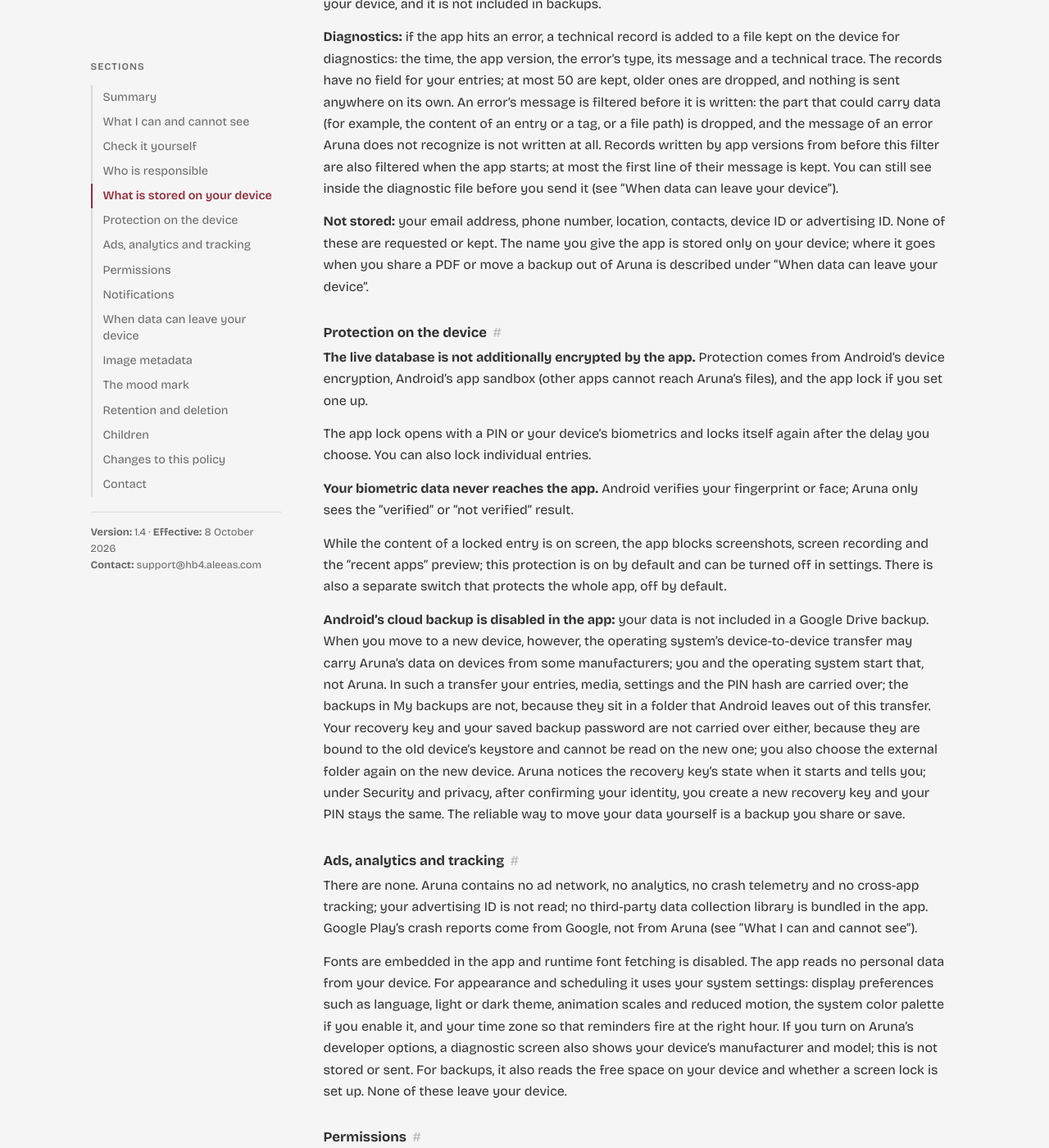
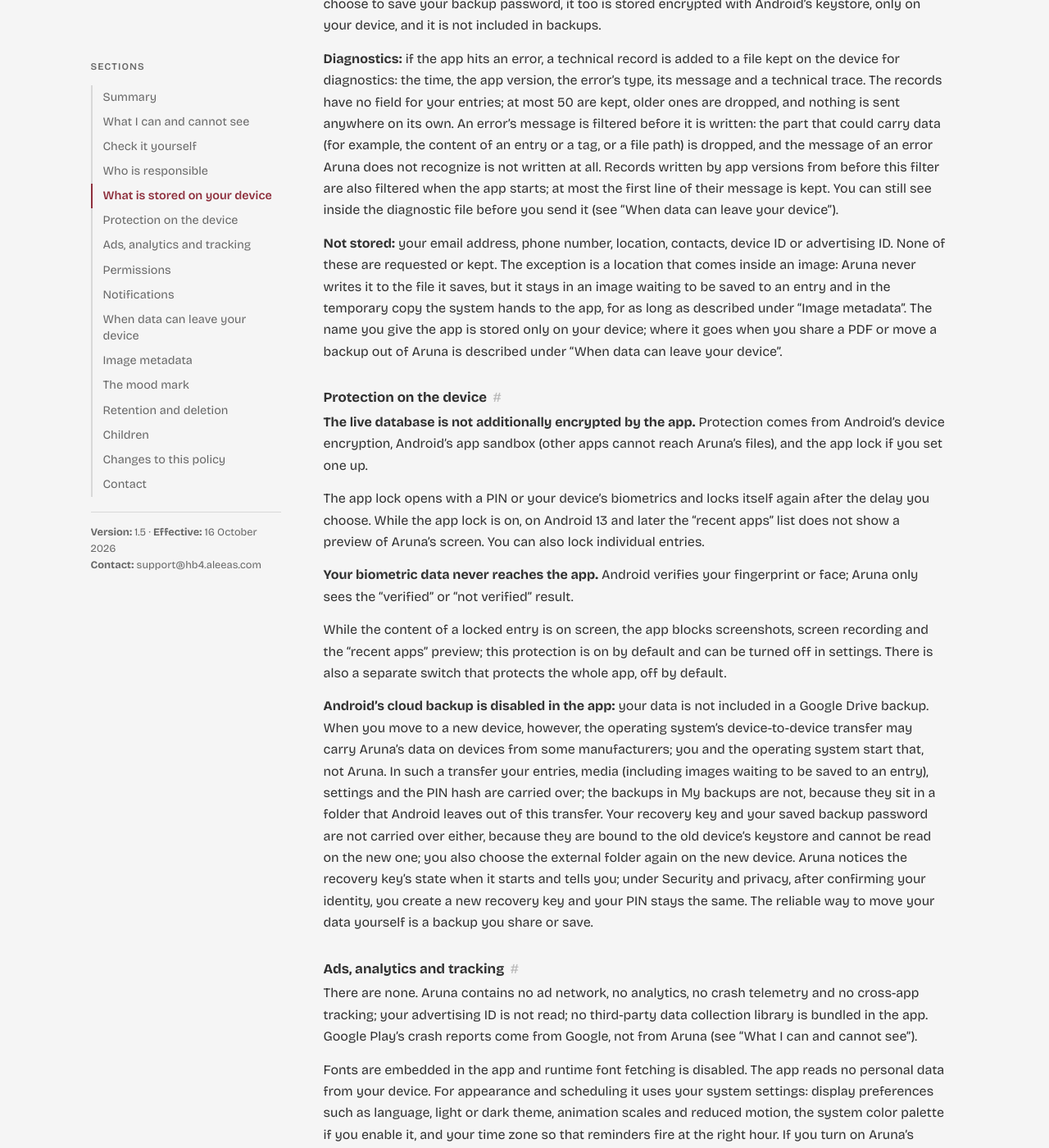
Before and after one commit to HB4sri/aruna-web, a Jekyll site: the page built from gizlilik.md, in a window 1280 px wide and 1400 px high, scrolled down 4150 px. Shown: the whole window at 82% size. Built offline with Jekyll 4.4.1, drawn with Linux system fonts in a browser that asks for light colours; our own code applies the rules of GitHub Pages for plain Markdown files; some of the changed text lies outside the part shown.

Commit message:
Gizlilik politikası 1.5: görsel kalitesi, bekleyen görsel, son uygulamalar önizlemesi
Politika kaynağı (Aruna deposu, docs/gizlilik_politikasi.md) 1.5 oldu,
yürürlük 16 Ekim 2026; uygulamanın 1.5.0+15 sürümüyle birlikte. Yeni
olanlar: görsel kalitesi seviyeleri ve görsellerin üst verisi; kamerayla
çekilen görselin iş bitene kadar uygulamanın özel alanında beklemesi ve
açılışta sorulması; uygulama açılış kilidi açıkken Android 13 ve üstünde
son uygulamalar önizlemesinin gösterilmemesi. Bu kopya kaynakla birebir
(diff 0).

```diff
--- a/gizlilik.md
+++ b/gizlilik.md
@@ -6,7 +6,7 @@
 
 ## Gizlilik Politikası
 
-**Sürüm:** 1.4 · **Yürürlük:** 8 Ekim 2026
+**Sürüm:** 1.5 · **Yürürlük:** 16 Ekim 2026
 **İletişim:** support@hb4.aleeas.com
 
 ### Özet
@@ -180,10 +182,12 @@ kayıtlar da açılışta süzülür; onlarda iletinin en çok ilk satırı kal
 göndermeden önce içini yine görebilirsiniz ("Verinin cihazınızdan çıkabileceği durumlar").
 
 **Saklanmayanlar:** e-posta adresiniz, telefon numaranız, konumunuz, kişileriniz, cihaz
-kimliğiniz ve reklam kimliğiniz. Bunların hiçbiri istenmez ve saklanmaz. Uygulamaya verdiğiniz
-ad yalnızca cihazınızda saklanır; bir PDF paylaştığınızda ya da bir yedeği dışarı
-çıkardığınızda adın nereye gittiği "Verinin cihazınızdan çıkabileceği durumlar" bölümünde
-yazıyor.
+kimliğiniz ve reklam kimliğiniz. Bunların hiçbiri istenmez ve saklanmaz. İstisna, bir görselin
+içinde gelen konumdur: Aruna onu kaydettiği dosyaya hiç yazmaz, ama nota kaydedilmeyi bekleyen
+görselde ve sistemin uygulamaya verdiği geçici kopyada "Görsellerin üst verisi" bölümünde
+anlatılan süre boyunca durur. Uygulamaya verdiğiniz ad yalnızca cihazınızda saklanır; bir PDF
+paylaştığınızda ya da bir yedeği dışarı çıkardığınızda adın nereye gittiği "Verinin
+cihazınızdan çıkabileceği durumlar" bölümünde yazıyor.
 
 ### Cihazda koruma
 
@@ -192,7 +196,8 @@ cihaz şifrelemesi, Android'in uygulama kum havuzu (başka uygulamalar Aruna'nı
 erişemez) ve isterseniz kurduğunuz uygulama kilidi.
 
 Uygulama kilidi PIN ya da cihazınızın biyometrisiyle açılır ve seçtiğiniz süre sonunda
-kendiliğinden kilitlenir. Notları tek tek de kilitleyebilirsiniz.
+kendiliğinden kilitlenir. Uygulama kilidi açıkken Android 13 ve üstünde "son uygulamalar"
+listesi Aruna'nın ekranını önizleme olarak göstermez. Notları tek tek de kilitleyebilirsiniz.
 
 **Biyometrik veriniz uygulamaya hiç gelmez.** Parmak izinizi ya da yüzünüzü Android doğrular;
 Aruna yalnızca "doğrulandı" ya da "doğrulanmadı" sonucunu görür.
@@ -205,14 +210,14 @@ kapalıdır.
 **Android'in bulut yedeği uygulamada kapalıdır:** verileriniz Google Drive yedeğine dâhil
 edilmez. Yeni bir cihaza geçerken işletim sisteminin cihazdan cihaza aktarımı ise bazı
 üreticilerin cihazlarında Aruna'nın verisini taşıyabilir; bunu siz ve işletim sistemi
-başlatırsınız, Aruna değil. Böyle bir aktarımda notlarınız, medyanız, ayarlarınız ve PIN'in
-özeti taşınır; Yedeklerim'deki yedekler taşınmaz, çünkü Android'in bu aktarıma almadığı bir
-klasörde dururlar. Kurtarma anahtarınız ve kayıtlı yedek parolanız da taşınmaz, çünkü eski
-cihazın anahtar deposuna bağlıdırlar ve yeni cihazda okunamazlar; dış klasörü de yeni cihazda
-yeniden seçersiniz. Aruna kurtarma anahtarının durumunu açılışta fark eder ve size söyler;
-Güvenlik ve gizlilik ayarlarında kimliğinizi doğruladıktan sonra yeni bir kurtarma anahtarı
-oluşturursunuz, PIN'iniz değişmez. Verinizi kendiniz taşımanın güvenilir yolu, paylaştığınız
-ya da kaydettiğiniz bir yedektir.
+başlatırsınız, Aruna değil. Böyle bir aktarımda notlarınız, medyanız (nota kaydedilmeyi
+bekleyen görseller dâhil), ayarlarınız ve PIN'in özeti taşınır; Yedeklerim'deki yedekler
+taşınmaz, çünkü Android'in bu aktarıma almadığı bir klasörde dururlar. Kurtarma anahtarınız ve
+kayıtlı yedek parolanız da taşınmaz, çünkü eski cihazın anahtar deposuna bağlıdırlar ve yeni
+cihazda okunamazlar; dış klasörü de yeni cihazda yeniden seçersiniz. Aruna kurtarma anahtarının
+durumunu açılışta fark eder ve size söyler; Güvenlik ve gizlilik ayarlarında kimliğinizi
+doğruladıktan sonra yeni bir kurtarma anahtarı oluşturursunuz, PIN'iniz değişmez. Verinizi
+kendiniz taşımanın güvenilir yolu, paylaştığınız ya da kaydettiğiniz bir yedektir.
 
 ### Reklam, analitik ve izleme
 
@@ -374,10 +379,21 @@ yoldan açılırsa açılsın uygulama tarayıcıya adresten başka bir şey ver
 
 ### Görsellerin üst verisi
 
-Nota eklediğiniz görseller uygulamaya alınırken yeniden kodlanır. Bunun sonucu şudur: görselin
-içindeki üst veri (konum, çekim tarihi, kamera bilgisi) Aruna'nın kaydettiği dosyaya
-**girmez** ve paylaştığınız dosyada da bulunmaz. Seçim sırasında sistemin verdiği özgün kopya,
-işlem biter bitmez silinir.
+Bir görselin içindeki kişisel üst veri (konum, çekim tarihi, kamera ve cihaz bilgisi) Aruna'nın
+kaydettiği dosyaya **girmez** ve paylaştığınız dosyada da bulunmaz. Bunun yolu, Ayarlar >
+Depolama'da seçtiğiniz görsel kalitesine göre değişir. Orijinal'de JPEG ve PNG görseller
+yeniden kodlanmaz: Aruna bu üst veriyi dosyadan siler; görselin doğru görünmesi için gereken
+teknik bilgi (yön ve renk profili gibi) dosyada kalır. Kırptığınız görseller, profil görseli ve
+başka biçimdeki görseller Orijinal'de de yeniden kodlanır; öteki kalite seviyelerinde her
+görsel yeniden kodlanır. Yeniden kodlanan dosyaya üst veri hiç yazılmaz.
+
+Bir nota eklemek için kamerayla çektiğiniz görsel, siz onu kaydedene ya da silene kadar
+kameranın verdiği hâliyle, üst verisiyle birlikte uygulamanın özel alanında bekler. Uygulama bu
+sırada kapanırsa görsel saklı kalır ve bir sonraki açılışta size sorulur. Bekleyen görsel
+Aruna'nın yedeklerine girmez; cihazdan cihaza aktarımda ise öteki verilerinizle birlikte
+taşınabilir ("Cihazda koruma"). Öteki durumlarda (galeriden seçim, profil görseli) sistemin
+uygulamaya verdiği kopya işlem biter bitmez silinir; uygulama arada kapanırsa sonraki
+açılışlardan birinde temizlenir. Galerinizdeki asıl görsele dokunulmaz.
 
 ### Ruh hâli işareti
 
@@ -459,7 +477,7 @@ değişiklik o sürümün notlarında da yazılır.
 
 ## Privacy Policy
 
-**Version:** 1.4 · **Effective:** 8 October 2026
+**Version:** 1.5 · **Effective:** 16 October 2026
 **Contact:** support@hb4.aleeas.com
 
 ### Summary
@@ -594,7 +612,9 @@ My backups are there; other apps cannot reach them.
 entry belongs to, the moment you actually wrote it (the two differ when you write for a past
 day), the last edit time, the mood mark if you left one, its favorite and locked state, and
 the deletion time if it is in the trash. The images and drawings you add to entries, audio
-recordings and their durations, and the tags you create with their colors.
+recordings and their durations, and the tags you create with their colors. An image you have
+taken with the camera but not yet saved to an entry also waits here until you decide ("Image
+metadata").
 
 **Your profile and settings:** the name you give the app and, if you choose one, your profile
 image; theme, color, font and text size, language, notification and privacy preferences; the
@@ -633,9 +653,12 @@ starts; at most the first line of their message is kept. You can still see insid
 diagnostic file before you send it (see "When data can leave your device").
 
 **Not stored:** your email address, phone number, location, contacts, device ID or advertising
-ID. None of these are requested or kept. The name you give the app is stored only on your
-device; where it goes when you share a PDF or move a backup out of Aruna is described under
-"When data can leave your device".
+ID. None of these are requested or kept. The exception is a location that comes inside an
+image: Aruna never writes it to the file it saves, but it stays in an image waiting to be saved
+to an entry and in the temporary copy the system hands to the app, for as long as described
+under "Image metadata". The name you give the app is stored only on your device; where it goes
+when you share a PDF or move a backup out of Aruna is described under "When data can leave your
+device".
 
 ### Protection on the device
 
@@ -644,7 +667,8 @@ Android's device encryption, Android's app sandbox (other apps cannot reach Arun
 the app lock if you set one up.
 
 The app lock opens with a PIN or your device's biometrics and locks itself again after the
-delay you choose. You can also lock individual entries.
+delay you choose. While the app lock is on, on Android 13 and later the "recent apps" list does
+not show a preview of Aruna's screen. You can also lock individual entries.
 
 **Your biometric data never reaches the app.** Android verifies your fingerprint or face; Aruna
 only sees the "verified" or "not verified" result.
@@ -656,14 +680,15 @@ settings. There is also a separate switch that protects the whole app, off by de
 **Android's cloud backup is disabled in the app:** your data is not included in a Google Drive
 backup. When you move to a new device, however, the operating system's device-to-device
 transfer may carry Aruna's data on devices from some manufacturers; you and the operating
-system start that, not Aruna. In such a transfer your entries, media, settings and the PIN
-hash are carried over; the backups in My backups are not, because they sit in a folder that
-Android leaves out of this transfer. Your recovery key and your saved backup password are not
-carried over either, because they are bound to the old device's keystore and cannot be read on
-the new one; you also choose the external folder again on the new device. Aruna notices the
-recovery key's state when it starts and tells you; under Security and privacy, after
-confirming your identity, you create a new recovery key and your PIN stays the same. The
-reliable way to move your data yourself is a backup you share or save.
+system start that, not Aruna. In such a transfer your entries, media (including images waiting
+to be saved to an entry), settings and the PIN hash are carried over; the backups in My backups
+are not, because they sit in a folder that Android leaves out of this transfer. Your recovery
+key and your saved backup password are not carried over either, because they are bound to the
+old device's keystore and cannot be read on the new one; you also choose the external folder
+again on the new device. Aruna notices the recovery key's state when it starts and tells you;
+under Security and privacy, after confirming your identity, you create a new recovery key and
+your PIN stays the same. The reliable way to move your data yourself is a backup you share or
+save.
 
 ### Ads, analytics and tracking
 
@@ -829,10 +854,23 @@ opened, the app hands the browser nothing but the address.
 
 ### Image metadata
 
-Images you add to an entry are re-encoded as they are imported. The consequence is this: the
-metadata inside the image (location, capture date, camera information) **does not go into**
-the file Aruna saves, and it is not in the file you share either. The original copy the system
-hands over during selection is deleted as soon as the import is done.
+Personal metadata inside an image (location, capture date, camera and device information)
+**does not go into** the file Aruna saves, and it is not in the file you share either. How this
+is done depends on the image quality you choose in Settings > Storage. With Original, JPEG and
+PNG images are not re-encoded: Aruna removes that metadata from the file, and the technical
+information the image needs to display correctly (such as the orientation and the color
+profile) stays in it. Images you crop, your profile image and images in other formats are
+re-encoded with Original too; at the other quality levels every image is re-encoded. The
+metadata is never written to a re-encoded file.
+
+An image you take with the camera for an entry waits in the app's private storage, as the
+camera produced it and with its metadata, until you save it or delete it. If the app closes in
+the meantime, the image is kept and you are asked about it the next time you open the app. A
+waiting image does not go into Aruna's backups, but a device-to-device transfer can carry it
+along with your other data ("Protection on the device"). In other cases (picking from your
+gallery, a profile image), the copy the system hands to the app is deleted as soon as the
+import is done; if the app closes in between, it is cleaned up on a later start. The original
+image in your gallery is not touched.
 
 ### The mood mark
 
@@ -880,7 +918,9 @@ backups you shared or saved, or copies in the external folder.
 Aruna does not delete image and audio files that are not attached to any entry (for example,
 leftovers from an interrupted operation) right away: it first holds them in a separate folder
 for at least 30 days. If they are attached to an entry again during that time (for example, by
-a restore), they return to their place; otherwise they are deleted.
+a restore), they return to their place; otherwise they are deleted. Images you have taken with
+the camera but not yet saved to an entry are an exception: deleting all entries or all images
+does not touch them either, and they stay until you decide ("Image metadata").
 
 Uninstalling the app deletes all data in Aruna's own storage, including the backups in My
 backups. Copies in the external folder are not deleted (see below).
```
Also changed, not shown: other parts of gizlilik.md (+6 -2 lines).
